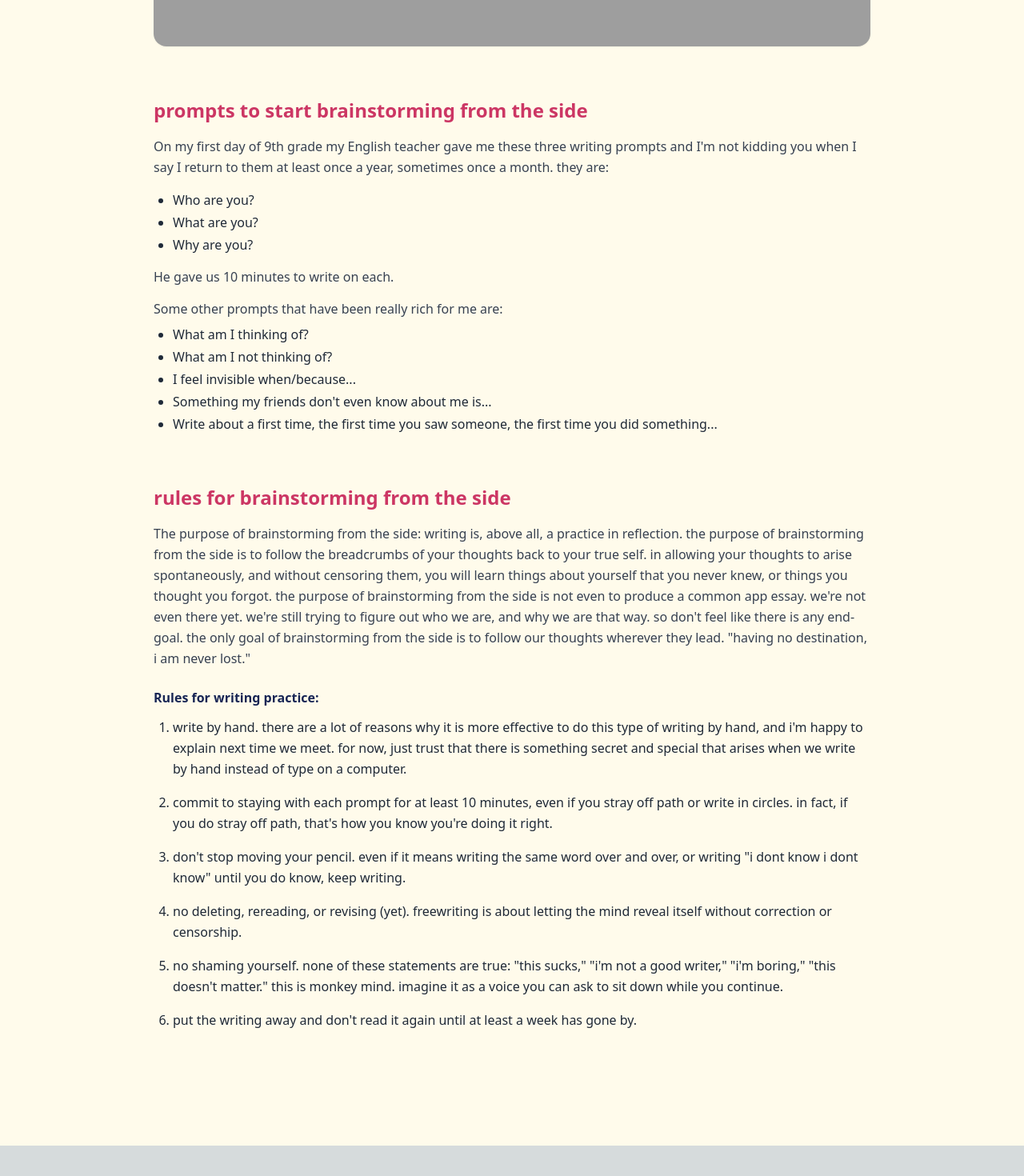
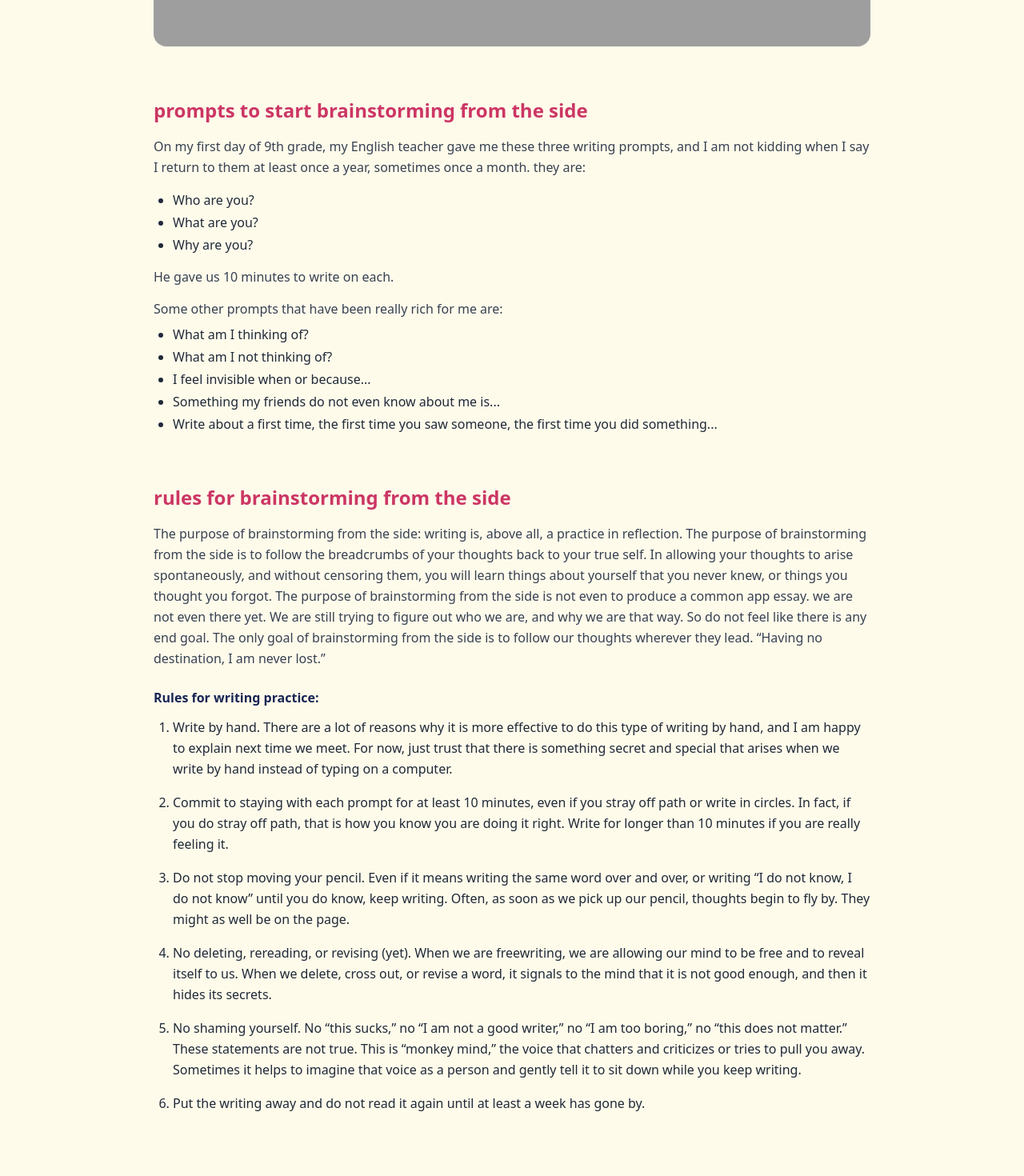
Before and after one commit to tendermoonflower/mpcc, a Next.js app: page /video in a window 1280 px wide. Shown: the part 606-2076 px from the top of the page at 80% size. Before the commit the page ends 2038 px from the top, so only its background shows below. Built offline with nearby package versions, Linux system fonts and the light colour scheme; grey boxes are pictures that could not be loaded.

Commit message:
Update video.tsx

```diff
--- a/pages/video.tsx
+++ b/pages/video.tsx
@@ -9,7 +9,7 @@ export default function VideoPage() {
 
       <div className="mx-auto max-w-4xl">
         {/* PAGE TITLE */}
-        <h1 className="text-4xl font-bold text-blue-950 mb-10">
+        <h1 className="text-4xl font-bold text-rose-600 mb-10">
           tips for students
         </h1>
 
@@ -30,7 +30,7 @@ export default function VideoPage() {
           </h2>
 
           <p className="mb-4 text-gray-700 leading-relaxed">
-            On my first day of 9th grade my English teacher gave me these three writing prompts and I&apos;m not kidding you when I say I return to them at least once a year, sometimes once a month. they are:
+            On my first day of 9th grade, my English teacher gave me these three writing prompts, and I am not kidding when I say I return to them at least once a year, sometimes once a month. they are:
           </p>
 
           <ul className="list-disc pl-6 mb-4 space-y-1 text-gray-800">
@@ -50,8 +50,8 @@ export default function VideoPage() {
           <ul className="list-disc pl-6 space-y-1 text-gray-800">
             <li>What am I thinking of?</li>
             <li>What am I not thinking of?</li>
-            <li>I feel invisible when/because...</li>
-            <li>Something my friends don&apos;t even know about me is...</li>
+            <li>I feel invisible when or because...</li>
+            <li>Something my friends do not even know about me is...</li>
             <li>Write about a first time, the first time you saw someone, the first time you did something...</li>
           </ul>
         </section>
@@ -63,7 +63,7 @@ export default function VideoPage() {
           </h2>
 
           <p className="mb-6 text-gray-700 leading-relaxed">
-            The purpose of brainstorming from the side: writing is, above all, a practice in reflection. the purpose of brainstorming from the side is to follow the breadcrumbs of your thoughts back to your true self. in allowing your thoughts to arise spontaneously, and without censoring them, you will learn things about yourself that you never knew, or things you thought you forgot. the purpose of brainstorming from the side is not even to produce a common app essay. we&apos;re not even there yet. we&apos;re still trying to figure out who we are, and why we are that way. so don&apos;t feel like there is any end-goal. the only goal of brainstorming from the side is to follow our thoughts wherever they lead. &quot;having no destination, i am never lost.&quot;
+            The purpose of brainstorming from the side: writing is, above all, a practice in reflection. The purpose of brainstorming from the side is to follow the breadcrumbs of your thoughts back to your true self. In allowing your thoughts to arise spontaneously, and without censoring them, you will learn things about yourself that you never knew, or things you thought you forgot. The purpose of brainstorming from the side is not even to produce a common app essay. we are not even there yet. We are still trying to figure out who we are, and why we are that way. So do not feel like there is any end goal. The only goal of brainstorming from the side is to follow our thoughts wherever they lead. “Having no destination, I am never lost.”
           </p>
 
           <p className="mb-3 font-semibold text-blue-950">
@@ -72,27 +72,27 @@ export default function VideoPage() {
 
           <ol className="list-decimal pl-6 space-y-4 text-gray-800 leading-relaxed">
             <li>
-              write by hand. there are a lot of reasons why it is more effective to do this type of writing by hand, and i&apos;m happy to explain next time we meet. for now, just trust that there is something secret and special that arises when we write by hand instead of type on a computer.
+              Write by hand. There are a lot of reasons why it is more effective to do this type of writing by hand, and I am happy to explain next time we meet. For now, just trust that there is something secret and special that arises when we write by hand instead of typing on a computer.
             </li>
 
             <li>
-              commit to staying with each prompt for at least 10 minutes, even if you stray off path or write in circles. in fact, if you do stray off path, that&apos;s how you know you&apos;re doing it right.
+              Commit to staying with each prompt for at least 10 minutes, even if you stray off path or write in circles. In fact, if you do stray off path, that is how you know you are doing it right. Write for longer than 10 minutes if you are really feeling it.
             </li>
 
             <li>
-              don&apos;t stop moving your pencil. even if it means writing the same word over and over, or writing &quot;i dont know i dont know&quot; until you do know, keep writing.
+              Do not stop moving your pencil. Even if it means writing the same word over and over, or writing “I do not know, I do not know” until you do know, keep writing. Often, as soon as we pick up our pencil, thoughts begin to fly by. They might as well be on the page.
             </li>
 
             <li>
-              no deleting, rereading, or revising (yet). freewriting is about letting the mind reveal itself without correction or censorship.
+              No deleting, rereading, or revising (yet). When we are freewriting, we are allowing our mind to be free and to reveal itself to us. When we delete, cross out, or revise a word, it signals to the mind that it is not good enough, and then it hides its secrets.
             </li>
 
             <li>
-              no shaming yourself. none of these statements are true: &quot;this sucks,&quot; &quot;i&apos;m not a good writer,&quot; &quot;i&apos;m boring,&quot; &quot;this doesn&apos;t matter.&quot; this is monkey mind. imagine it as a voice you can ask to sit down while you continue.
+              No shaming yourself. No “this sucks,” no “I am not a good writer,” no “I am too boring,” no “this does not matter.” These statements are not true. This is “monkey mind,” the voice that chatters and criticizes or tries to pull you away. Sometimes it helps to imagine that voice as a person and gently tell it to sit down while you keep writing.
             </li>
 
             <li>
-              put the writing away and don&apos;t read it again until at least a week has gone by.
+              Put the writing away and do not read it again until at least a week has gone by.
             </li>
           </ol>
         </section>
```
